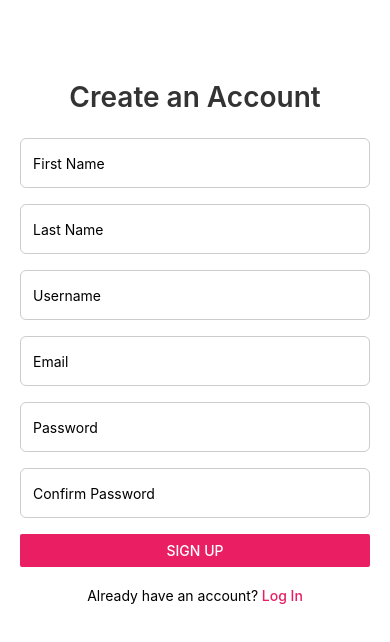
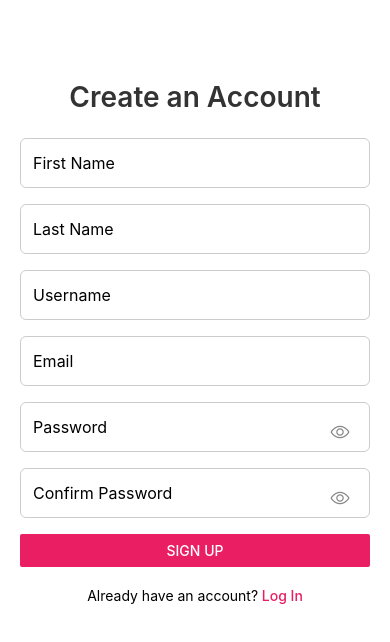
Before and after one commit to nurlanmnn/circld, a React Native app in the folder circld-app/: screen /Signup in a window 390 px wide. Shown: the top 642 px of the page. Built offline with nearby package versions, Linux system fonts and the light colour scheme.

Commit message:
password fields updated by adding view/hide eye icon

```diff
--- a/circld-app/src/screens/Auth/LoginScreen.js
+++ b/circld-app/src/screens/Auth/LoginScreen.js
@@ -18,11 +18,14 @@ import {
 import * as SecureStore from 'expo-secure-store';
 import { client } from '../../api/client';
 import { Dimensions } from 'react-native';
+import { Ionicons } from '@expo/vector-icons';
+
 const { width } = Dimensions.get('window');
 
 export default function LoginScreen({ navigation }) {
   const [username, setUsername] = useState('');
   const [password, setPassword] = useState('');
+  const [showPassword, setShowPassword] = useState(false);
 
   const login = async () => {
     if (!username.trim() || !password) {
@@ -70,13 +73,27 @@ export default function LoginScreen({ navigation }) {
             autoCapitalize="none"
             style={styles.input}
           />
-          <TextInput
-            placeholder="Password"
-            value={password}
-            onChangeText={setPassword}
-            secureTextEntry
-            style={styles.input}
-          />
+
+          <View style={styles.inputContainer}>
+            <TextInput
+              placeholder="Password"
+              value={password}
+              onChangeText={setPassword}
+              secureTextEntry={!showPassword}
+              style={[styles.input, { paddingRight: 40 }]}
+            />
+            <TouchableOpacity
+              onPress={() => setShowPassword(s => !s)}
+              style={styles.eyeButton}
+            >
+              <Ionicons
+                name={showPassword ? 'eye-off-outline' : 'eye-outline'}
+                size={20}
+                color="#888"
+              />
+            </TouchableOpacity>
+          </View>
+
           <TouchableOpacity
             style={styles.forgotLinkContainer}
             onPress={() => navigation.navigate('ForgotPassword')}
@@ -122,6 +139,12 @@ const styles = StyleSheet.create({
     marginBottom: 12,
     paddingHorizontal: 10,
   },
+  eyeButton: {
+    position: 'absolute',
+    right: 16,
+    top: 15,
+    padding: 4,
+  },
   forgotLinkContainer: {
     alignSelf:    'flex-end',
     marginBottom: 16,
--- a/circld-app/src/screens/Auth/ResetPasswordScreen.js
+++ b/circld-app/src/screens/Auth/ResetPasswordScreen.js
@@ -1,3 +1,4 @@
+// reseting passwoard in login page
 import React, { useState } from 'react';
 import {
   View,
@@ -6,7 +7,11 @@ import {
   Alert,
   StyleSheet,
   Text,
+  KeyboardAvoidingView,
+  Platform,
+  TouchableOpacity,
 } from 'react-native';
+import { Ionicons } from '@expo/vector-icons';
 import { client } from '../../api/client';
 
 export default function ResetPasswordScreen({ route, navigation }) {
@@ -14,15 +19,16 @@ export default function ResetPasswordScreen({ route, navigation }) {
   const [code, setCode]           = useState('');
   const [password, setPassword]   = useState('');
   const [password2, setPassword2] = useState('');
-  const [loading, setLoading]     = useState(false);
+  const [showPassword, setShowPassword]     = useState(false);
+  const [showPassword2, setShowPassword2]   = useState(false);
+  const [loading, setLoading]               = useState(false);
 
   const handleConfirm = async () => {
-    // front‐end validations
     if (!code.trim() || !password || !password2) {
-      return Alert.alert('Missing fields','Please fill out all fields.');
+      return Alert.alert('Missing fields', 'Please fill out all fields.');
     }
     if (password !== password2) {
-      return Alert.alert('Passwords don’t match','Please re‐enter.');
+      return Alert.alert('Passwords don’t match', 'Please re‐enter.');
     }
 
     setLoading(true);
@@ -37,13 +43,10 @@ export default function ResetPasswordScreen({ route, navigation }) {
         }
       );
 
-      // success path
       Alert.alert('Success', data.message, [
-        { text: 'OK', onPress: () => navigation.replace('Login') }
+        { text: 'OK', onPress: () => navigation.replace('Login') },
       ]);
-
     } catch (err) {
-      // pull DRF errors into a single message string
       const errData = err.response?.data || {};
       let msg = 'Something went wrong.';
 
@@ -58,16 +61,19 @@ export default function ResetPasswordScreen({ route, navigation }) {
       }
 
       Alert.alert('Error', msg);
-
     } finally {
       setLoading(false);
     }
   };
 
   return (
-    <View style={styles.container}>
+    <KeyboardAvoidingView
+      style={styles.container}
+      behavior={Platform.OS === 'ios' ? 'padding' : undefined}
+      keyboardVerticalOffset={Platform.OS === 'ios' ? 90 : 0}
+    >
       <Text style={styles.instruction}>
-        We’ve sent a 6‐digit code to {email}. Enter it below with your new password.
+        We’ve sent a 6-digit code to {email}. Enter it below with your new password.
       </Text>
 
       <TextInput
@@ -79,40 +85,85 @@ export default function ResetPasswordScreen({ route, navigation }) {
         style={styles.input}
       />
 
+      {/* New password with toggle */}
+      <View style={styles.inputContainer}>
         <TextInput
           placeholder="New password"
           value={password}
           onChangeText={setPassword}
-        secureTextEntry
-        style={styles.input}
+          secureTextEntry={!showPassword}
+          style={[styles.input, { paddingRight: 40 }]}
         />
+        <TouchableOpacity
+          style={styles.eyeButton}
+          onPress={() => setShowPassword((s) => !s)}
+        >
+          <Ionicons
+            name={showPassword ? 'eye-off-outline' : 'eye-outline'}
+            size={20}
+            color="#888"
+          />
+        </TouchableOpacity>
+      </View>
 
+      {/* Confirm password with toggle */}
+      <View style={styles.inputContainer}>
         <TextInput
           placeholder="Confirm password"
           value={password2}
           onChangeText={setPassword2}
-        secureTextEntry
-        style={styles.input}
+          secureTextEntry={!showPassword2}
+          style={[styles.input, { paddingRight: 40 }]}
         />
+        <TouchableOpacity
+          style={styles.eyeButton}
+          onPress={() => setShowPassword2((s) => !s)}
+        >
+          <Ionicons
+            name={showPassword2 ? 'eye-off-outline' : 'eye-outline'}
+            size={20}
+            color="#888"
+          />
+        </TouchableOpacity>
+      </View>
 
       <Button
         title={loading ? 'Resetting…' : 'Reset Password'}
         onPress={handleConfirm}
         disabled={loading}
       />
-    </View>
+    </KeyboardAvoidingView>
   );
 }
 
 const styles = StyleSheet.create({
-  container:   { flex:1, padding:20, justifyContent:'center' },
-  instruction: { marginBottom:16, textAlign:'center', color:'#333' },
+  container:   {
+    flex: 1,
+    padding: 20,
+    justifyContent: 'center',
+    backgroundColor: '#fff',
+  },
+  instruction: {
+    marginBottom: 16,
+    textAlign: 'center',
+    color: '#333',
+  },
   input:       {
-    height:50,
-    borderColor:'#ccc',
-    borderWidth:1,
-    borderRadius:6,
-    marginBottom:16,
-    paddingHorizontal:12,
+    height: 50,
+    borderColor: '#ccc',
+    borderWidth: 1,
+    borderRadius: 6,
+    marginBottom: 16,
+    paddingHorizontal: 12,
+    fontSize: 16,
+  },
+  inputContainer: {
+    position: 'relative',
+  },
+  eyeButton:   {
+    position: 'absolute',
+    right: 16,
+    top: 15,
+    padding: 4,
   },
 });
--- a/circld-app/src/screens/Auth/SignupScreen.js
+++ b/circld-app/src/screens/Auth/SignupScreen.js
@@ -1,4 +1,4 @@
-// circld-app/src/screens/Auth/SignupScreen.js
+// src/screens/Auth/SignupScreen.js
 
 import React, { useState } from 'react';
 import {
@@ -13,73 +13,61 @@ import {
   KeyboardAvoidingView,
   Platform,
 } from 'react-native';
+import { Ionicons } from '@expo/vector-icons';
 import * as SecureStore from 'expo-secure-store';
 import { client } from '../../api/client';
 
-/**
- * SignupScreen lets a new user register with:
- *   - First Name
- *   - Last Name
- *   - Username
- *   - Email
- *   - Password
- *   - Confirm Password
- * On success, we immediately log them in by fetching a JWT and storing it.
- */
 export default function SignupScreen({ navigation }) {
-  const [firstName, setFirstName] = useState('');
-  const [lastName,  setLastName]  = useState('');
-  const [username, setUsername] = useState('');
-  const [email,    setEmail]    = useState('');
-  const [password, setPassword] = useState('');
-  const [password2, setPassword2] = useState('');
-  const [loading,  setLoading]  = useState(false);
+  const [firstName, setFirstName]   = useState('');
+  const [lastName, setLastName]     = useState('');
+  const [username, setUsername]     = useState('');
+  const [email, setEmail]           = useState('');
+  const [password, setPassword]     = useState('');
+  const [password2, setPassword2]   = useState('');
+  const [showPassword, setShowPassword]   = useState(false);
+  const [showPassword2, setShowPassword2] = useState(false);
+  const [loading, setLoading]       = useState(false);
 
   const handleSignup = async () => {
-    // 1) Validate that *all six* fields are filled
     if (
       !firstName.trim() ||
-      !lastName.trim()  ||
-      !username.trim()  ||
-      !email.trim()     ||
-      !password         ||
+      !lastName.trim() ||
+      !username.trim() ||
+      !email.trim() ||
+      !password ||
       !password2
     ) {
-      Alert.alert('Missing fields', 'Please fill out all fields.');
-      return;
+      return Alert.alert('Missing fields', 'Please fill out all fields.');
     }
-
-    // 2) Ensure passwords match
     if (password !== password2) {
-      Alert.alert('Passwords don`t match', 'Please re-enter your passwords.');
-      return;
+      return Alert.alert('Passwords don’t match', 'Please re‐enter your passwords.');
     }
 
     setLoading(true);
     try {
-      // 3) Register new user with the extra first_name & last_name fields
       const registerRes = await client.post('register/', {
         first_name: firstName.trim(),
         last_name:  lastName.trim(),
         username:   username.trim(),
         email:      email.trim().toLowerCase(),
-        password:   password,
-        password2:  password2,
+        password,
+        password2,
       });
 
       if (registerRes.status === 201) {
-           // pass email so VerifyCodeScreen knows which account
-           navigation.replace('VerifyCode', { email: email.trim().toLowerCase() });
+        const tokenRes = await client.post('token/', {
+          username: username.trim(),
+          password,
+        });
+        await SecureStore.setItemAsync('accessToken', tokenRes.data.access);
+        await SecureStore.setItemAsync('refreshToken', tokenRes.data.refresh);
+        navigation.replace('Groups');
       }
-
     } catch (err) {
-      // 7) Handle DRF validation errors (e.g. “username already taken”, etc.)
-      if (err.response && err.response.data) {
-        const errors = err.response.data;
+      if (err.response?.data) {
         let msg = '';
-        Object.keys(errors).forEach((field) => {
-          // Join any array of error strings for each field
-          msg = `${field}: ${errors[field].join(' ')}\n`;
+        Object.keys(err.response.data).forEach(field => {
+          msg += `${field}: ${err.response.data[field].join(' ')}\n`;
         });
         Alert.alert('Registration Error', msg.trim());
       } else {
@@ -97,7 +85,6 @@ export default function SignupScreen({ navigation }) {
       keyboardVerticalOffset={Platform.OS === 'ios' ? 90 : 0}
     >
       <Text style={styles.heading}>Create an Account</Text>
-
       <TextInput
         placeholder="First Name"
         value={firstName}
@@ -105,7 +92,6 @@ export default function SignupScreen({ navigation }) {
         autoCapitalize="words"
         style={styles.input}
       />
-
       <TextInput
         placeholder="Last Name"
         value={lastName}
@@ -113,7 +99,6 @@ export default function SignupScreen({ navigation }) {
         autoCapitalize="words"
         style={styles.input}
       />
-
       <TextInput
         placeholder="Username"
         value={username}
@@ -121,7 +106,6 @@ export default function SignupScreen({ navigation }) {
         autoCapitalize="none"
         style={styles.input}
       />
-
       <TextInput
         placeholder="Email"
         value={email}
@@ -131,30 +115,52 @@ export default function SignupScreen({ navigation }) {
         style={styles.input}
       />
 
+      {/* Password field with toggle */}
+      <View style={styles.inputContainer}>
         <TextInput
           placeholder="Password"
           value={password}
           onChangeText={setPassword}
-        secureTextEntry
-        style={styles.input}
+          secureTextEntry={!showPassword}
+          style={[styles.input, { paddingRight: 40 }]}
         />
+        <TouchableOpacity
+          onPress={() => setShowPassword(s => !s)}
+          style={styles.eyeButton}
+        >
+          <Ionicons
+            name={showPassword ? 'eye-off-outline' : 'eye-outline'}
+            size={20}
+            color="#888"
+          />
+        </TouchableOpacity>
+      </View>
 
+      {/* Confirm password with toggle */}
+      <View style={styles.inputContainer}>
         <TextInput
           placeholder="Confirm Password"
           value={password2}
           onChangeText={setPassword2}
-        secureTextEntry
-        style={styles.input}
+          secureTextEntry={!showPassword2}
+          style={[styles.input, { paddingRight: 40 }]}
         />
+        <TouchableOpacity
+          onPress={() => setShowPassword2(s => !s)}
+          style={styles.eyeButton}
+        >
+          <Ionicons
+            name={showPassword2 ? 'eye-off-outline' : 'eye-outline'}
+            size={20}
+            color="#888"
+          />
+        </TouchableOpacity>
+      </View>
 
       {loading ? (
         <ActivityIndicator size="large" color="#E91E63" style={{ marginTop: 16 }} />
       ) : (
-        <Button
-          title="Sign Up"
-          onPress={handleSignup}
-          color="#E91E63"
-        />
+        <Button title="Sign Up" onPress={handleSignup} color="#E91E63" />
       )}
 
       <View style={styles.footer}>
@@ -168,33 +174,43 @@ export default function SignupScreen({ navigation }) {
 }
 
 const styles = StyleSheet.create({
-  container: {
+  container:     {
     flex: 1,
     paddingHorizontal: 20,
     paddingTop: 80,
     backgroundColor: '#fff',
   },
-  heading: {
+  heading:       {
     fontSize: 28,
     fontWeight: '600',
     marginBottom: 24,
     textAlign: 'center',
     color: '#333',
   },
-  input: {
+  input:         {
     height: 50,
     borderColor: '#ccc',
     borderWidth: 1,
     borderRadius: 6,
     marginBottom: 16,
     paddingHorizontal: 12,
+    fontSize: 16,
   },
-  footer: {
+  inputContainer:{
+    position: 'relative',
+  },
+  eyeButton:     {
+    position: 'absolute',
+    right: 16,
+    top: 15,
+    padding: 4,
+  },
+  footer:        {
     flexDirection: 'row',
     marginTop: 20,
     justifyContent: 'center',
   },
-  loginLink: {
+  loginLink:     {
     color: '#E91E63',
     fontWeight: '500',
   },
--- a/circld-app/src/screens/Auth/VerifyCodeScreen.js
+++ b/circld-app/src/screens/Auth/VerifyCodeScreen.js
@@ -1,4 +1,4 @@
-// src/screens/Auth/VerifyCodeScreen.js
+// verifying email when signing up
 import React, { useState } from 'react';
 import {
   View,
--- a/circld-app/src/screens/Auth/VerifyEmailChangeScreen.js
+++ b/circld-app/src/screens/Auth/VerifyEmailChangeScreen.js
@@ -1,3 +1,4 @@
+// email change in profile section (account)
 import React, { useState } from 'react';
 import {
   View, Text, TextInput, Button, Alert, StyleSheet, ActivityIndicator
```
Also changed, not shown: 1 other file (tests, documents, lock files or other folders). Lines whose indentation alone changed are shown as unchanged.
